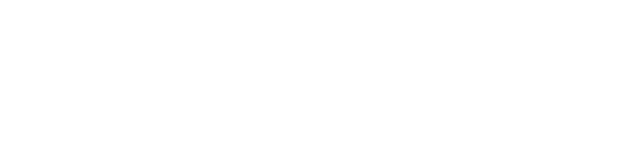
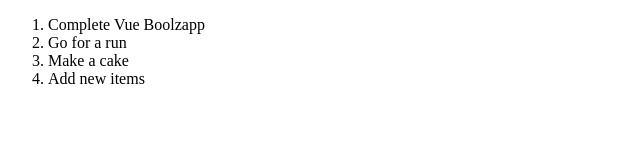
Before and after one commit to StefDev1801/vue-todolist, a plain HTML site: page index.html in a window 1280 px wide. Shown: the whole page, without its empty margins (0-640 px from the left). Drawn offline with nearby package versions, Linux system fonts and the light colour scheme.

Commit message:
add li in dom

```diff
--- a/assets/js/main.js
+++ b/assets/js/main.js
@@ -3,6 +3,7 @@ const { createApp } = Vue;
 createApp({
     data(){
         return{
+            numberOfItem : 0,
             toDoList : [
                 {
                     text: 'Complete Vue Boolzapp',
--- a/index.html
+++ b/index.html
@@ -9,7 +9,9 @@
 
 <body>
     <div id="app">
-
+        <ol>
+            <li v-for="(item, index) in toDoList">{{ item.text }}</li>
+        </ol>
     </div>
 
 
```
